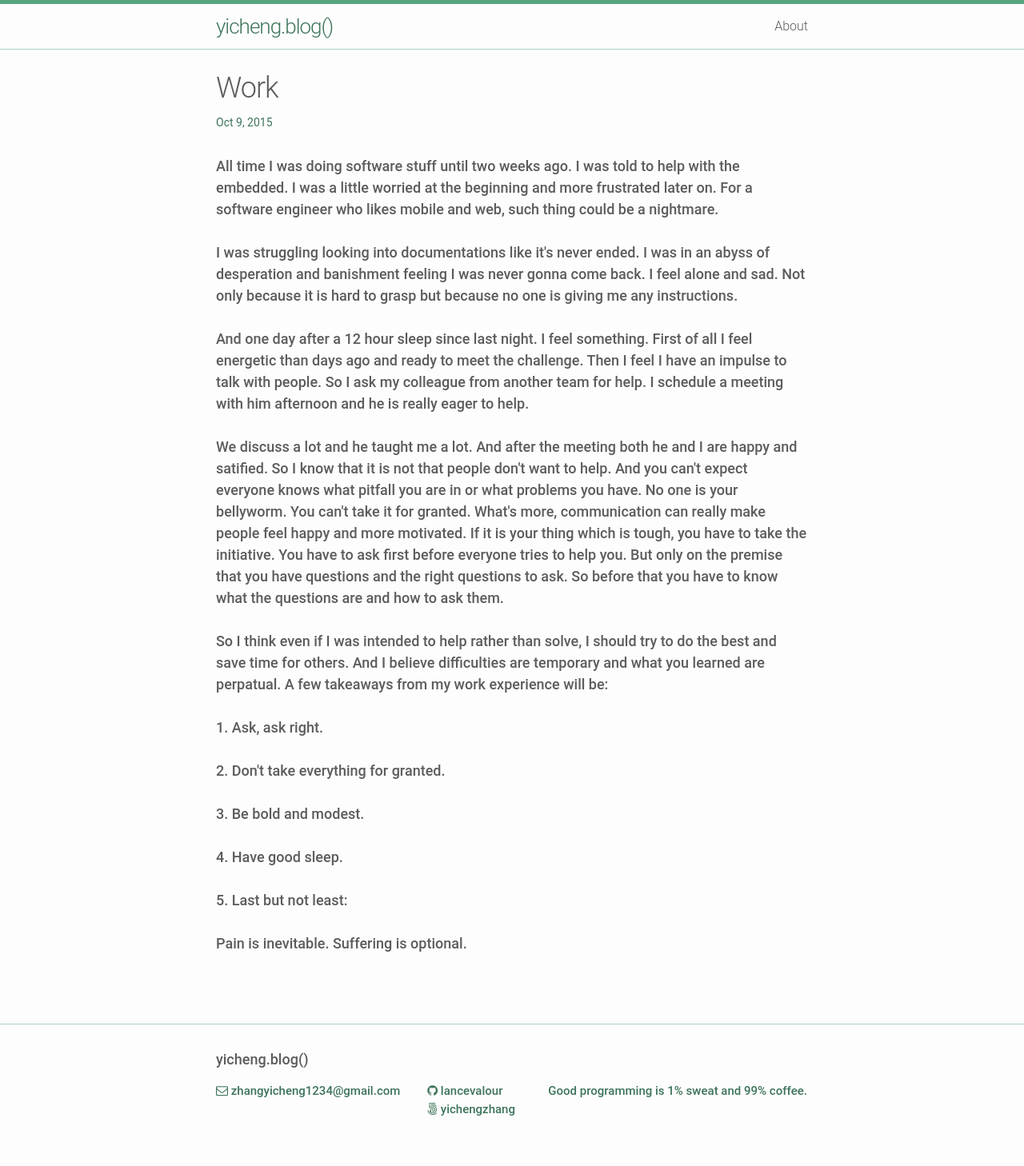
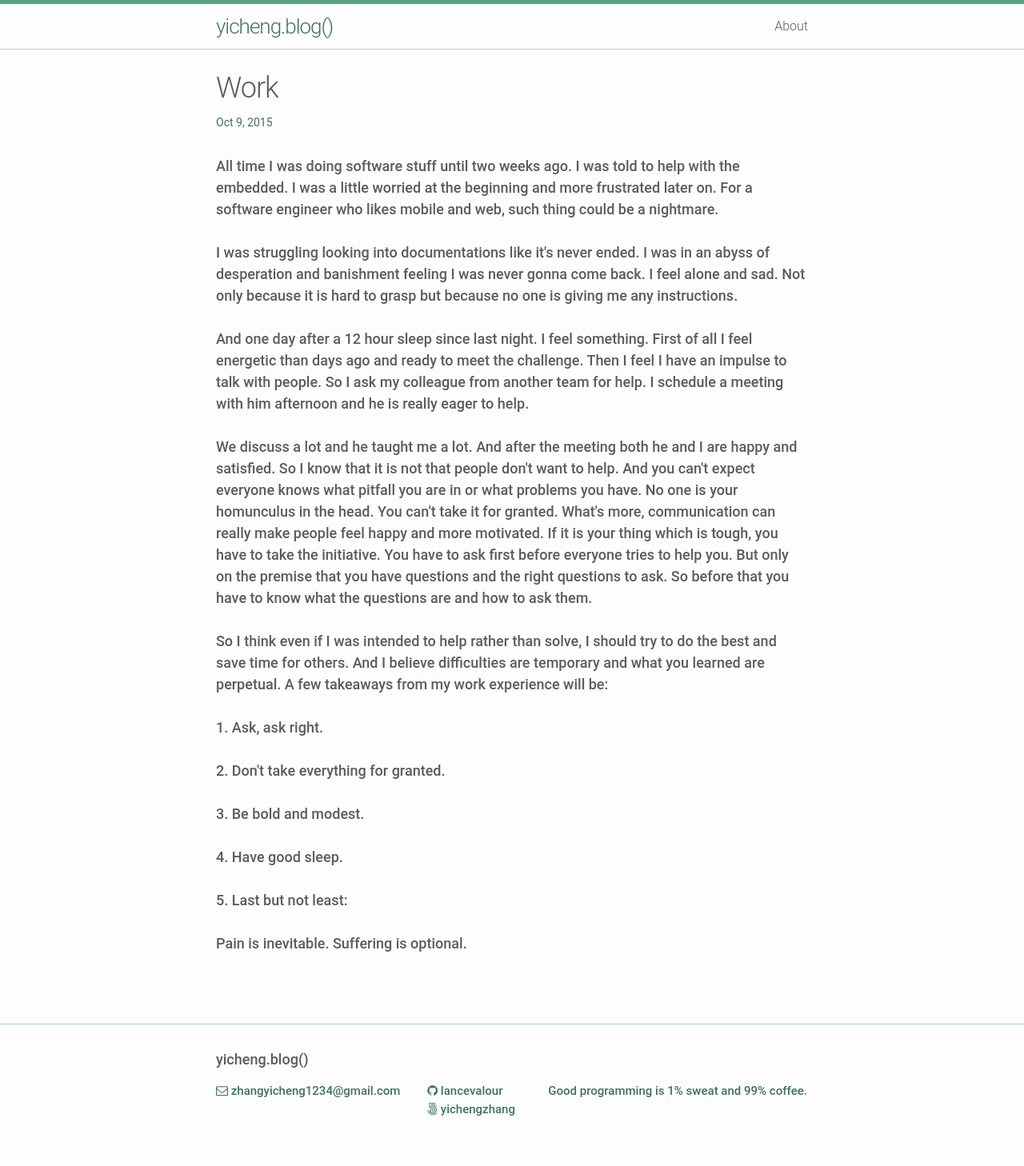
Before and after one commit to lancevalour/lancevalour.github.io, a Jekyll site: the page built from _posts/2015-10-09-work.html, in a window 1280 px wide. Shown: the whole page at 80% size. Built offline with Jekyll 4.4.1, drawn with Linux system fonts in a browser that asks for light colours; nearby versions of some CDN libraries.

Commit message:
Change Work typo

```diff
--- a/_posts/2015-10-09-work.html
+++ b/_posts/2015-10-09-work.html
@@ -10,9 +10,9 @@ I was struggling looking into documentations like it's never ended. I was in an
 
 	And one day after a 12 hour sleep since last night. I feel something. First of all I feel energetic than days ago and ready to meet the challenge. Then I feel I have an impulse to talk with people. So I ask my colleague from another team for help. I schedule a meeting with him afternoon and he is really eager to help. <br><br>
 
-We discuss a lot and he taught me a lot. And after the meeting both he and I are happy and satified. So I know that it is not that people don't want to help. And you can't expect everyone knows what pitfall you are in or what problems you have. No one is your bellyworm. You can't take it for granted. What's more, communication can really make people feel happy and more motivated. If it is your thing which is tough, you have to take the initiative. You have to ask first before everyone tries to help you. But only on the premise that you have questions and the right questions to ask. So before that you have to know what the questions are and how to ask them.<br><br>
+	We discuss a lot and he taught me a lot. And after the meeting both he and I are happy and satisfied. So I know that it is not that people don't want to help. And you can't expect everyone knows what pitfall you are in or what problems you have. No one is your homunculus in the head. You can't take it for granted. What's more, communication can really make people feel happy and more motivated. If it is your thing which is tough, you have to take the initiative. You have to ask first before everyone tries to help you. But only on the premise that you have questions and the right questions to ask. So before that you have to know what the questions are and how to ask them.<br><br>
 
-So I think even if I was intended to help rather than solve, I should try to do the best and save time for others. And I believe difficulties are temporary and what you learned are perpatual. A few takeaways from my work experience will be:<br><br>
+	So I think even if I was intended to help rather than solve, I should try to do the best and save time for others. And I believe difficulties are temporary and what you learned are perpetual. A few takeaways from my work experience will be:<br><br>
 
 	1. Ask, ask right.<br><br>
 
```
Lines whose indentation alone changed are shown as unchanged.
